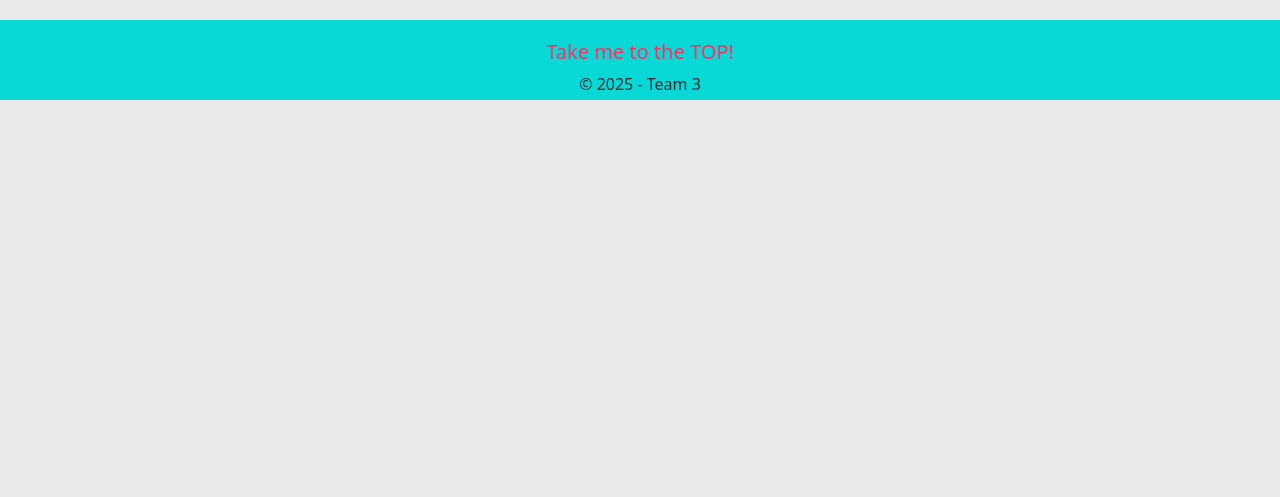
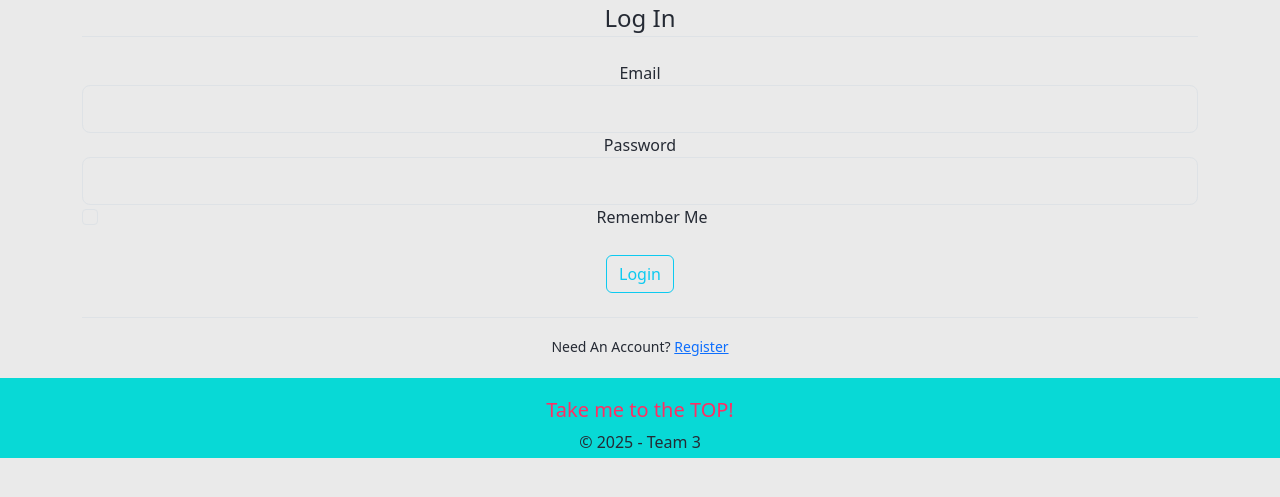
Before and after one commit to JanisReboul34/FOR19Shared, a Flask app: page /login in a window 1280 px wide. Shown: the part 76-573 px from the top of the page. Run offline with Flask 2, Linux system fonts and the light colour scheme.

Commit message:
Creating basic html and functions for login

```diff
--- a/app/templates/users/login.html
+++ b/app/templates/users/login.html
@@ -7,7 +7,65 @@
 
           </div>
           <div class="box">
-
+              {% with messages = get_flashed_messages(with_categories=true) %}
+                  {% if messages %}
+                      {% for category, message in messages %}
+                          <div class="alert alert-{{ category }}">
+                              {{ message }}
+                              <br>
+                              {{form.email.data}}
+                              <br>
+                              {{form.password.data}}
+                          </div>
+                      {% endfor %}
+                  {% endif %}
+              {% endwith %}
+              <form method="POST" action="">
+                  {{ form.hidden_tag() }}
+                      <fieldset class="form-group">
+                          <legend class="border-bottom mb-4">Log In</legend>
+                          <div class="form-group">
+                              {{ form.email.label(class="form-control-label") }}
+                              {% if form.email.errors %}
+                                  {{ form.email(class="form-control form-control-lg is-invalid") }}
+                                  <div class="invalid-feedback">
+                                      {% for error in form.email.errors %}
+                                          <span>{{ error }}</span>
+                                      {% endfor %}
+                                  </div>
+                              {% else %}
+                                  {{ form.email(class="form-control form-control-lg") }}
+                              {% endif %}
+                          </div>
+                          <div class="form-group">
+                              {{ form.password.label(class="form-control-label") }}
+                              {% if form.password.errors %}
+                                  {{ form.password(class="form-control form-control-lg is-invalid") }}
+                                  <div class="invalid-feedback">
+                                      {% for error in form.password.errors %}
+                                          <span>{{ error }}</span>
+                                      {% endfor %}
+                                  </div>
+                              {% else %}
+                                  {{ form.password(class="form-control form-control-lg") }}
+                              {% endif %}
+                          </div>
+                          <div class="form-check">
+                              {{ form.remember(class="form-check-input",style="text-align: left;") }}
+                              {{ form.remember.label(class="form-check-label",style="text-align: left;") }}
+                          </div>
+                      </fieldset>
+                      </br>
+                      <div class="form-group">
+                          {{ form.submit(class="btn btn-outline-info") }}
+                      </div>
+              </form>
+              </br>
+              <div class="border-top pt-3">
+                  <small>
+                      Need An Account? <a class="ml-2" href="{{ url_for('users.register') }}">Register</a>
+                  </small>
+              </div>
 
           </div>
           <div class="box">
--- a/app/users/forms.py
+++ b/app/users/forms.py
@@ -1,5 +1,5 @@
 from flask_wtf import FlaskForm
-from wtforms import StringField, PasswordField, SubmitField
+from wtforms import StringField, PasswordField, SubmitField, BooleanField
 from wtforms.validators import DataRequired, Length, Email, EqualTo
 
 
@@ -12,3 +12,10 @@ class RegistrationForm(FlaskForm):
   confirm_password = PasswordField('Confirm Password',
                       validators=[DataRequired(), EqualTo('password')])
   submit = SubmitField('Sign Up')
+
+class LoginForm(FlaskForm):
+  email = StringField('Email',
+                      validators=[DataRequired(), Email()])
+  password = PasswordField('Password', validators=[DataRequired()])
+  remember = BooleanField('Remember Me')
+  submit = SubmitField('Login')
--- a/app/users/routes.py
+++ b/app/users/routes.py
@@ -1,5 +1,5 @@
 from flask import render_template, Blueprint, redirect, flash, url_for
-from app.users.forms import RegistrationForm
+from app.users.forms import RegistrationForm, LoginForm
 
 users=Blueprint('users',__name__)
 
@@ -7,11 +7,17 @@ users=Blueprint('users',__name__)
 def register():
   form = RegistrationForm()
   if form.validate_on_submit():
-      flash('Your account has been created! Now you are able to Login!',
-            'succsess')
+      flash('Your account has been created! Now you are able to Login!','succsess')
       return redirect(url_for('home.page'))
   return render_template('users/register.html', title='register', form=form)
 
 @users.route('/login', methods=['GET','POST'])
 def login():
-  return render_template('users/login.html', title='login')
+  form = LoginForm()
+  if form.validate_on_submit():
+    if form.email.data == 'fjell@demo.com' and form.password.data == 'regn':
+        flash('You have logged in! Now, you can start to use carbon app!', 'success')
+        return redirect(url_for('home.page'))
+    else:
+        flash('Login Unsuccessful. Please check email and password!', 'danger')
+  return render_template('users/login.html', title='login', form=form)
```
